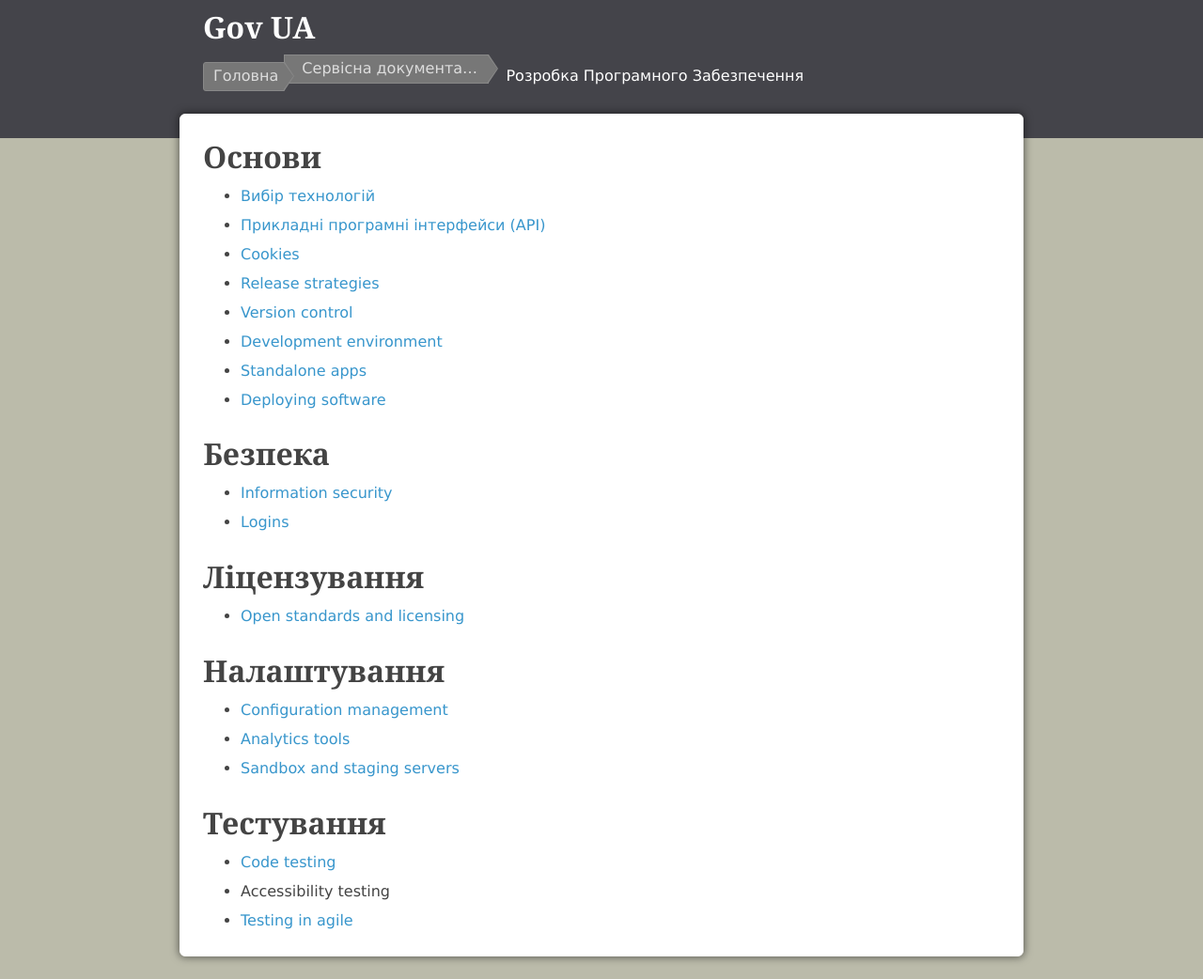
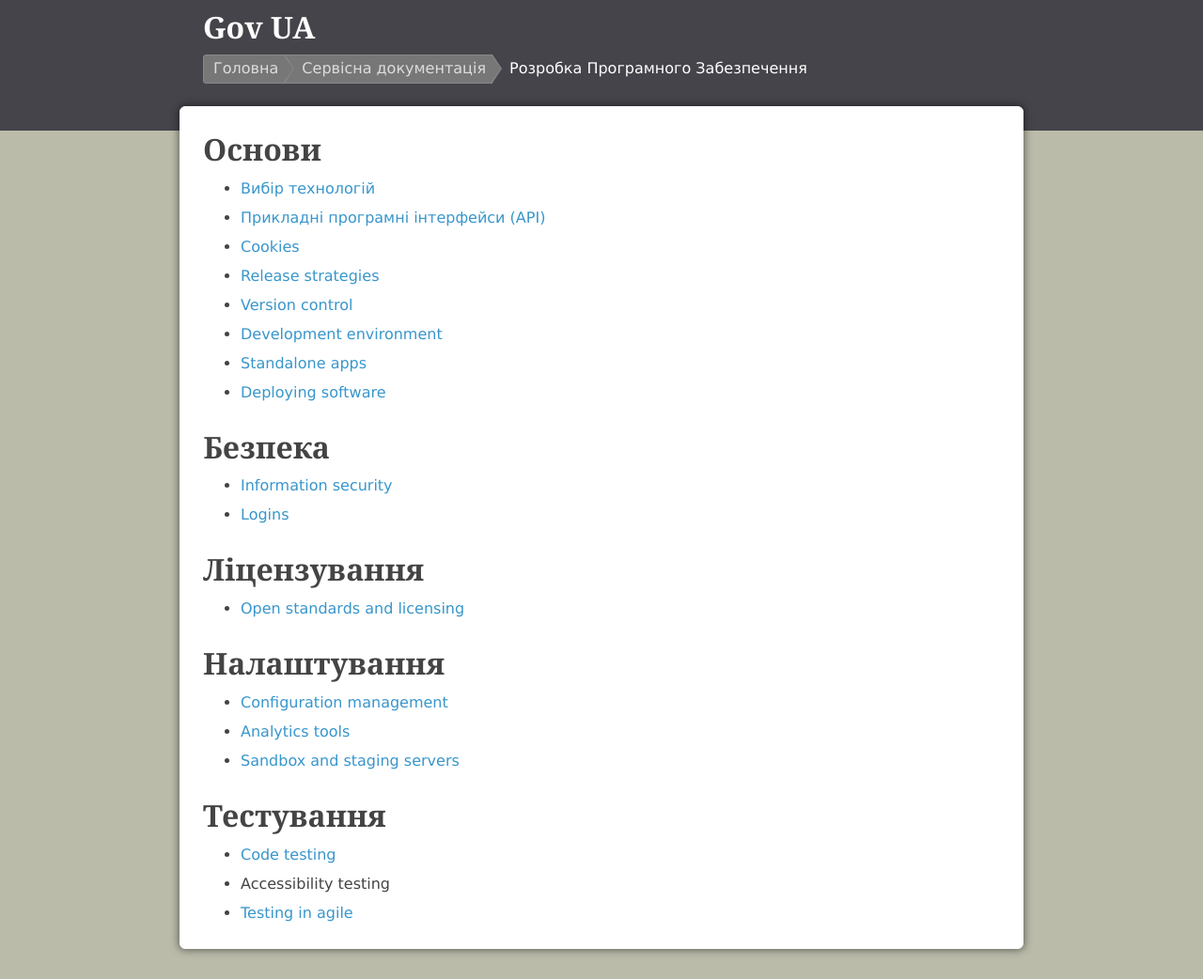
Before and after one commit to gov-ua/gov-ua.github.io, a Jekyll site: the page built from service-manual/making-software/index.md, in a window 1280 px wide. Shown: the whole page at 94% size. Built offline with Jekyll 4.4.1, drawn with Linux system fonts in a browser that asks for light colours.

Commit message:
fix: Проблемы з overflow: hidden. Просто позбувся його.

```diff
--- a/_layouts/page.html
+++ b/_layouts/page.html
@@ -12,7 +12,7 @@ layout: default
                     {% if page.url == bc.url %}
                         <span>{{ bc.title }}</span>
                     {% else %}
-                        <a href="{{ bc.url }}"><span>{{ bc.title }}</span></a>
+                        <a href="{{ bc.url }}">{{ bc.title }}</a>
                     {% endif %}
                 {% endfor %}
             </nav>
--- a/_sass/_breadcrumbs.scss
+++ b/_sass/_breadcrumbs.scss
@@ -8,7 +8,6 @@ $bc-hover-border-color: #000;
 
 .breadcrumbs > span {
     width: 100%;
-    margin-left: 19px;
 }
 
 .breadcrumbs a {
@@ -20,14 +19,6 @@ $bc-hover-border-color: #000;
     border: 1px solid $bc-border-color;
     background: $bc-background;
     text-decoration: none;
-
-    & > span {
-        display: block;
-        max-width: 12em;
-        white-space: nowrap;
-        overflow: hidden;
-        text-overflow: ellipsis;
-    }
 
     &:visited {
         color: $bc-color;
@@ -42,6 +33,10 @@ $bc-hover-border-color: #000;
     &:first-child {
         padding-left: 10px;
         border-radius: 3px 0 0 3px;
+    }
+
+    &:nth-last-child(2) {
+        margin-right: 13px;
     }
 
     &:not(:last-child):after {
```
